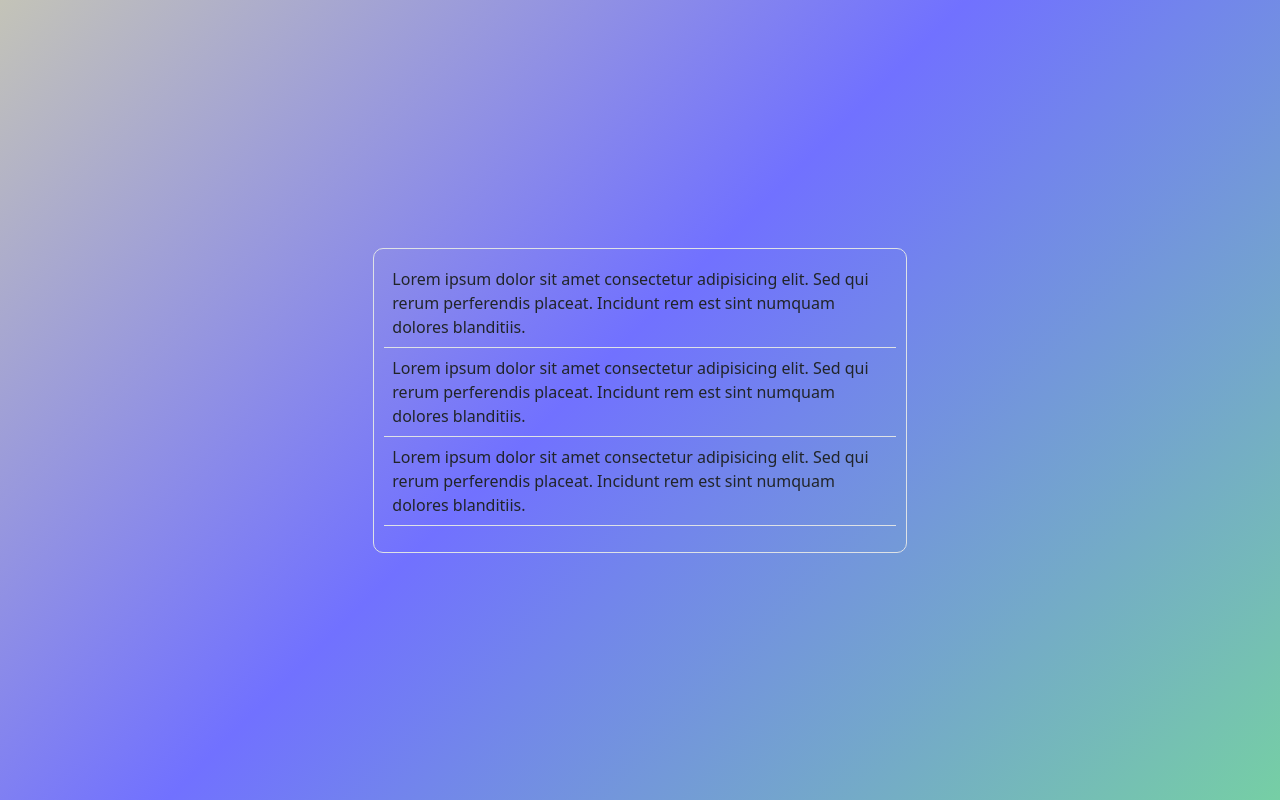
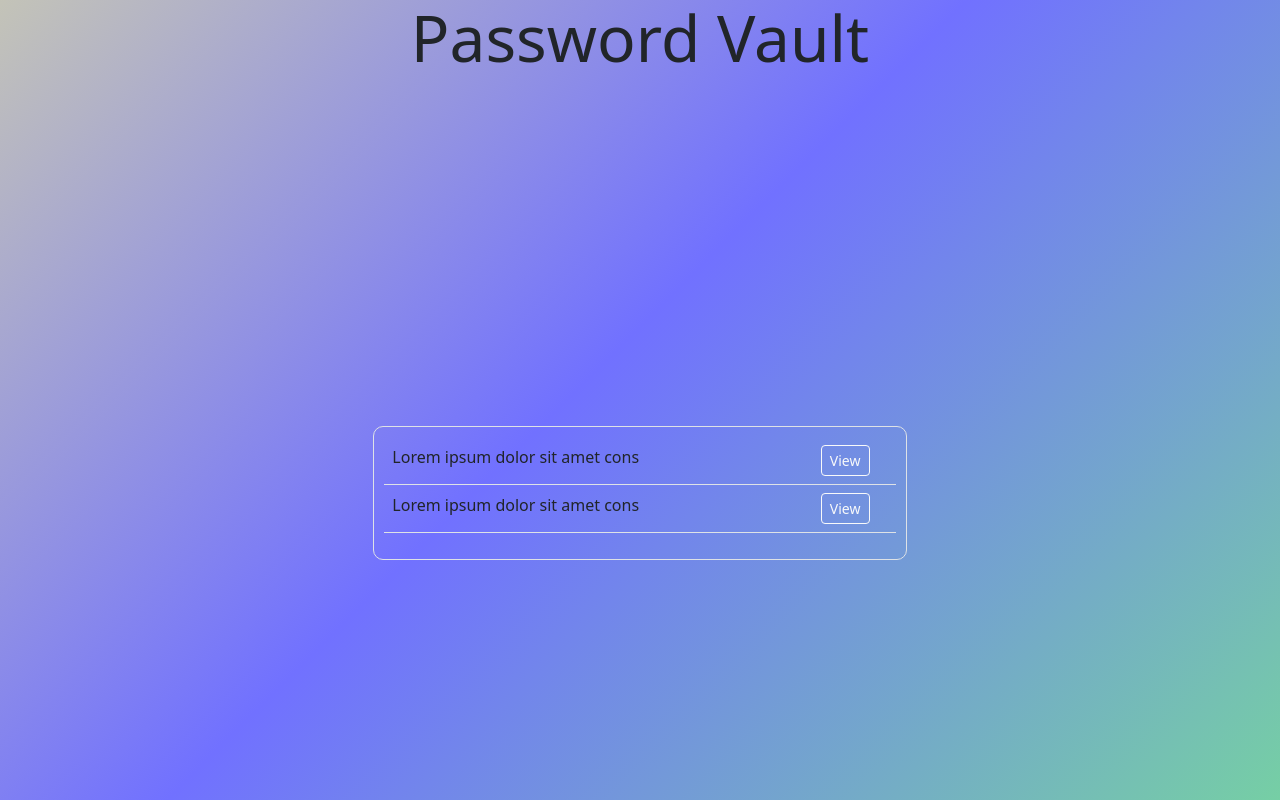
Before and after one commit to cannonsthe/password-vault, a PHP site: page /pages/passwordvault.html in a window 1280 px wide. Shown: the top 800 px of the page. Run offline with PHP 8.4, Linux system fonts and the light colour scheme.

Commit message:
Frontend Draft

```diff
--- a/css/style.css
+++ b/css/style.css
@@ -66,3 +66,13 @@ body{
     border-radius: 10px;
     padding: 10px;
 }
+
+.t-responsive{
+
+    max-height: 300px;
+    overflow-y: scroll;
+}
+
+tr{
+    max-width: 778px;
+}
--- a/pages/passwordvault.html
+++ b/pages/passwordvault.html
@@ -13,29 +13,34 @@
 </head>
 
 <body class="header">
+    <div class="container-fluid">
+        <div class="container d-flex justify-content-center">
+            <p class="display-3">Password Vault</p>
+        </div>
+    </div>
     <div class="">
         <div class="d-flex justify-content-center align-items-center" style="height: 800px;">
-            <div class="border t-box col-5" >
-                <table class="table table-hover" >
+            <div class="container border t-box col-5">
+                <table class="table table-hover t-responsive" style="width: 100%;">
                     <tbody>
                         <tr>
                             <td>
-                                Lorem ipsum dolor sit amet consectetur adipisicing elit. Sed qui rerum perferendis
-                                placeat. Incidunt rem est sint numquam dolores blanditiis.
+                                Lorem ipsum dolor sit amet cons
+                            </td>
+                            <td class="d-flex justify-content-center">
+                                <button type="button" class="btn btn-outline-light btn-sm">View</button>
                             </td>
                         </tr>
                         <tr>
                             <td>
-                                Lorem ipsum dolor sit amet consectetur adipisicing elit. Sed qui rerum perferendis
-                                placeat. Incidunt rem est sint numquam dolores blanditiis.
+                                Lorem ipsum dolor sit amet cons
+                            </td>
+                            <td class="d-flex justify-content-center">
+                                <button type="button" class="btn btn-outline-light btn-sm" data-bs-toggle="modal" data-bs-target="#viewvaultModal">View</button>
                             </td>
                         </tr>
-                        <tr>
-                            <td>
-                                Lorem ipsum dolor sit amet consectetur adipisicing elit. Sed qui rerum perferendis
-                                placeat. Incidunt rem est sint numquam dolores blanditiis.
-                            </td>
-                        </tr>
+
+
                     </tbody>
                 </table>
 
@@ -46,6 +51,34 @@
 
     </div>
 
+    <!-- Modal -->
+    <div class="modal fade " id="viewvaultModal" data-bs-backdrop="static" data-bs-keyboard="false" tabindex="-1"
+        aria-labelledby="viewvaultdModalLabel" aria-hidden="true">
+        <div class="modal-dialog modal-dialog-centered t-transparent">
+            <div class="modal-content">
+                <div class="modal-header">
+                    <div class="row d-flex justify-content-center">
+                        <div class="col-4 x-center">
+                            <h1 class="modal-title fs-5 text-center" id="viewvaultModalLabel">Details</h1>
+                        </div>
+                        <div class="col-4">
+                            <button type="button" class="btn-close" data-bs-dismiss="modal" aria-label="Close"></button>
+                        </div>
+
+                    </div>
+
+                </div>
+                <div class="modal-body">
+                    <div class="row d-flex justify-content-center mb-3 mt-3">Google Photos</div>
+                    <div class="row d-flex justify-content-center mb-3">Username</div>
+                    <div class="row d-flex justify-content-center mb-3">Password</div>
+                </div>
+                <div class="modal-footer">
+                    <button type="button" class="btn btn-secondary" data-bs-dismiss="modal">Close</button>
+                </div>
+            </div>
+        </div>
+    </div>
 
 
     <script src="/js/main.js"></script>
```
Also changed, not shown: pages/addPassword.html (added, +104 -0 lines), pages/generatePassword.html (added, +71 -0 lines), pages/vaultindex.html (+6 -6 lines).
